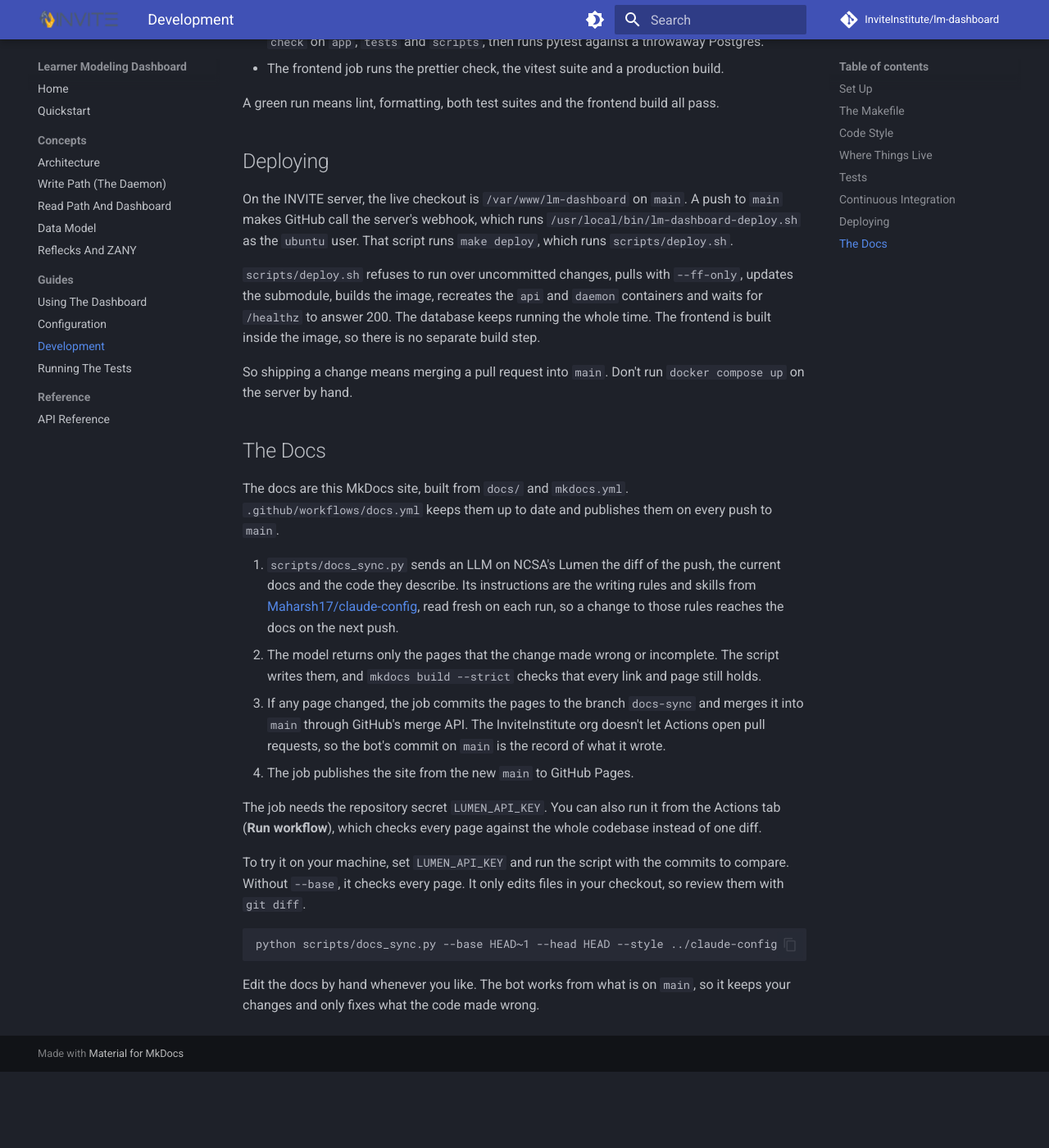
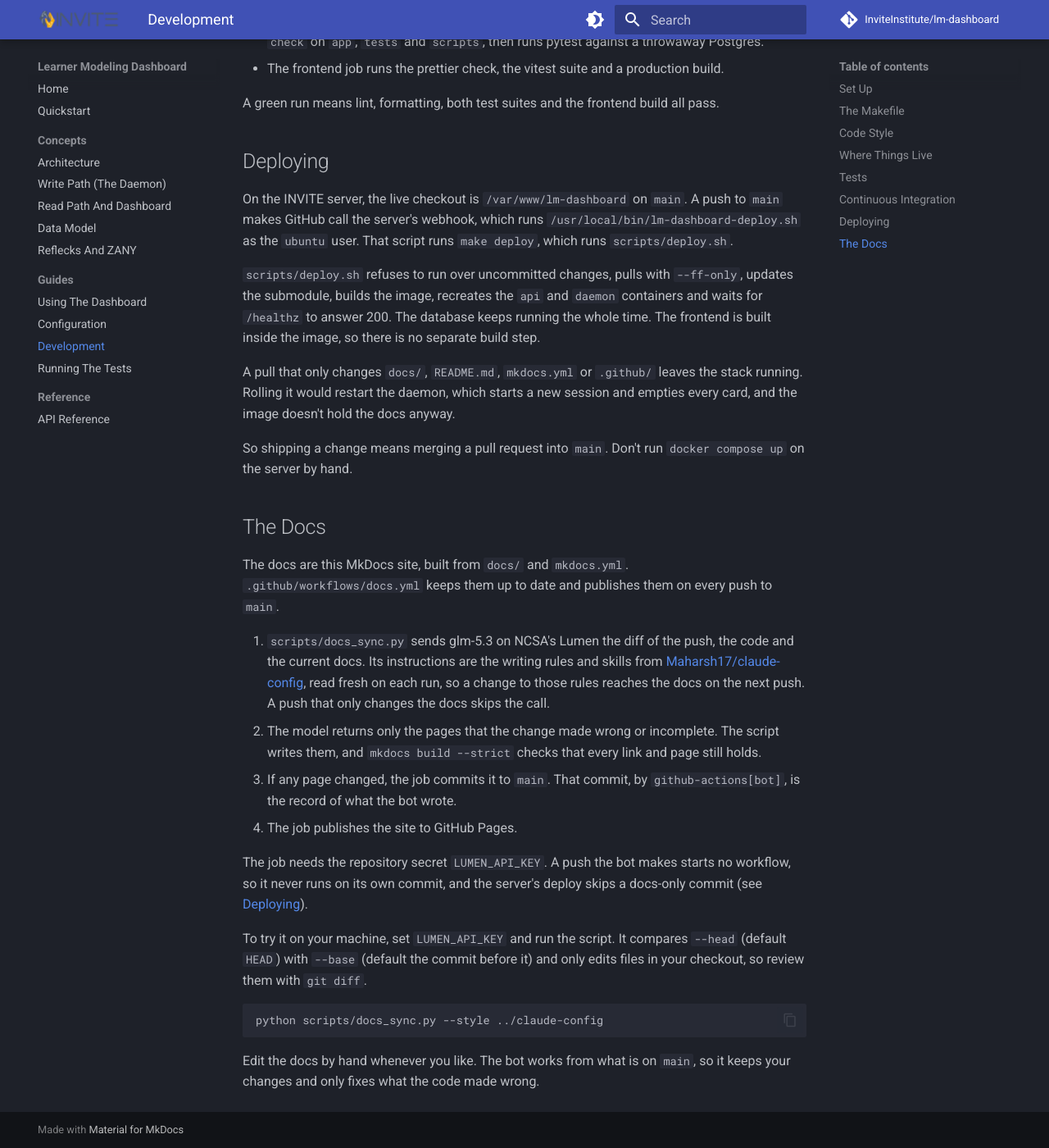
Before and after one commit to InviteInstitute/lm-dashboard, an MkDocs documentation site: the page built from docs/guides/development.md, in a window 1280 px wide and 1400 px high, scrolled down 3346 px. Shown: the whole window at 82% size. Built offline with MkDocs 1.6.1 and Material for MkDocs 9.7.7, drawn with Linux system fonts in a browser that asks for light colours; comment, search, counter and statistics services are not loaded; before the commit the page ends 4653 px from its top, so only the background shows below that.

Commit message:
Simplify the docs bot to diff, call Lumen, commit (#115)
The bot now diffs the push against the commit before it, sends Lumen the diff,
the code and the docs, and commits the pages it fixes straight to main. That
drops the docs-synced tag, the docs-sync branch, the merge API and the
whole-codebase check, which was slow and failed on Lumen. The diff now shows
what changed inside the engine submodule, not only its commit hash.

````diff
--- a/docs/guides/development.md
+++ b/docs/guides/development.md
@@ -119,6 +119,10 @@ submodule, builds the image, recreates the `api` and `daemon` containers and wai
 answer 200. The database keeps running the whole time. The frontend is built inside the image, so
 there is no separate build step.
 
+A pull that only changes `docs/`, `README.md`, `mkdocs.yml` or `.github/` leaves the stack running.
+Rolling it would restart the daemon, which starts a new session and empties every card, and the
+image doesn't hold the docs anyway.
+
 So shipping a change means merging a pull request into `main`. Don't run `docker compose up` on the
 server by hand.
 
@@ -127,26 +131,27 @@ server by hand.
 The docs are this MkDocs site, built from `docs/` and `mkdocs.yml`.
 `.github/workflows/docs.yml` keeps them up to date and publishes them on every push to `main`.
 
-1.  `scripts/docs_sync.py` sends an LLM on NCSA's Lumen the diff of the push, the current docs and
-    the code they describe. Its instructions are the writing rules and skills from
+1.  `scripts/docs_sync.py` sends glm-5.3 on NCSA's Lumen the diff of the push, the code and the
+    current docs. Its instructions are the writing rules and skills from
     [Maharsh17/claude-config](https://github.com/Maharsh17/claude-config), read fresh on each run,
-    so a change to those rules reaches the docs on the next push.
+    so a change to those rules reaches the docs on the next push. A push that only changes the
+    docs skips the call.
 2.  The model returns only the pages that the change made wrong or incomplete. The script writes
     them, and `mkdocs build --strict` checks that every link and page still holds.
-3.  If any page changed, the job commits the pages to the branch `docs-sync` and merges it into
-    `main` through GitHub's merge API. The InviteInstitute org doesn't let Actions open pull
-    requests, so the bot's commit on `main` is the record of what it wrote.
-4.  The job publishes the site from the new `main` to GitHub Pages.
+3.  If any page changed, the job commits it to `main`. That commit, by `github-actions[bot]`, is the
+    record of what the bot wrote.
+4.  The job publishes the site to GitHub Pages.
 
-The job needs the repository secret `LUMEN_API_KEY`. You can also run it from the Actions tab
-(**Run workflow**), which checks every page against the whole codebase instead of one diff.
+The job needs the repository secret `LUMEN_API_KEY`. A push the bot makes starts no workflow, so
+it never runs on its own commit, and the server's deploy skips a docs-only commit (see
+[Deploying](#deploying)).
 
-To try it on your machine, set `LUMEN_API_KEY` and run the script with the commits to compare.
-Without `--base`, it checks every page. It only edits files in your checkout, so review them with
-`git diff`.
+To try it on your machine, set `LUMEN_API_KEY` and run the script. It compares `--head` (default
+`HEAD`) with `--base` (default the commit before it) and only edits files in your checkout, so
+review them with `git diff`.
 
 ```bash
-python scripts/docs_sync.py --base HEAD~1 --head HEAD --style ../claude-config
+python scripts/docs_sync.py --style ../claude-config
 ```
 
 Edit the docs by hand whenever you like. The bot works from what is on `main`, so it keeps your
````
Also changed, not shown: 3 other files.
